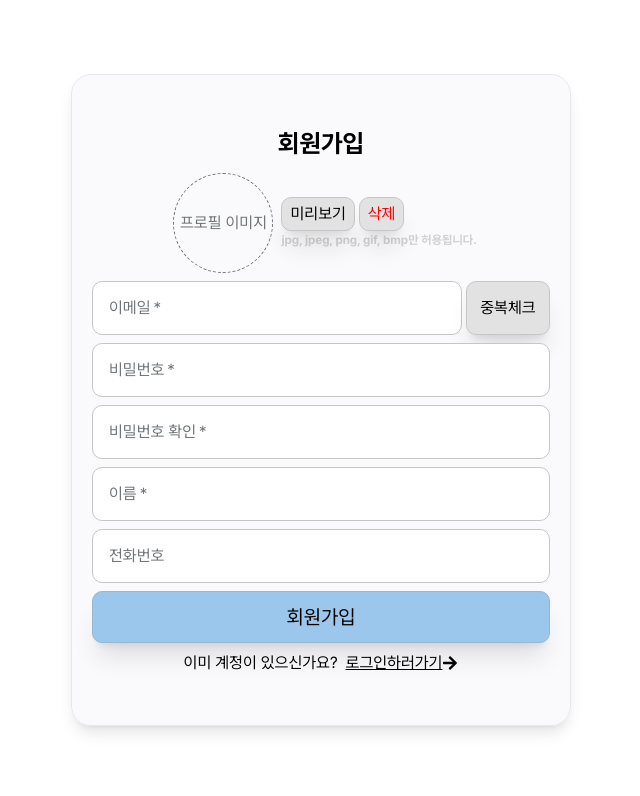
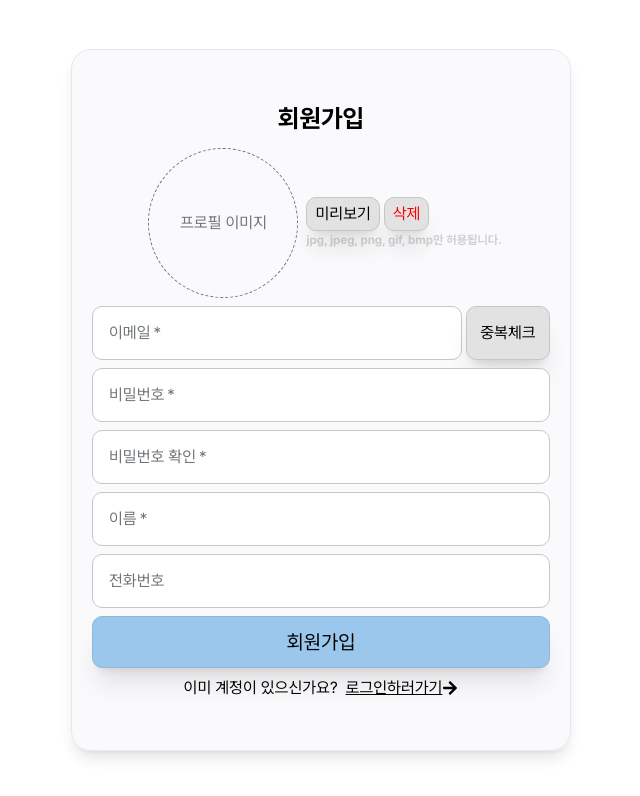
Before and after one commit to ST-JM-ORG/notice-board-fe, a Next.js app: page /sign-up in a window 1280 px wide. Shown: the top 796 px of the page, without its empty margins (319-959 px from the left). Built offline with nearby package versions, Linux system fonts and the light colour scheme.

Commit message:
Feat: 회원가입 > 프로필 이미지 미리보기 사이즈 변경 및 이미지 삭제시 에러메시지도 사라지도록 수정

```diff
--- a/src/app/(auth)/sign-up/page.tsx
+++ b/src/app/(auth)/sign-up/page.tsx
@@ -31,8 +31,15 @@ interface SignUpForm {
 }
 
 const Page = () => {
-  const { control, handleSubmit, getValues, setValue, setError, watch } =
-    useForm<SignUpForm>({
+  const {
+    control,
+    handleSubmit,
+    getValues,
+    setValue,
+    setError,
+    clearErrors,
+    watch,
+  } = useForm<SignUpForm>({
     mode: "onChange",
     reValidateMode: "onChange",
     defaultValues: {
@@ -73,6 +80,8 @@ const Page = () => {
           message: "jpg, jpeg, png, gif, bmp 확장자만 허용됩니다.",
         });
       } else {
+        clearErrors("file");
+
         const encodedFile = await encodeFileToBase64(file);
 
         if (typeof encodedFile === "string") {
@@ -85,6 +94,7 @@ const Page = () => {
   };
 
   const handleRemoveProfile = () => {
+    clearErrors("file");
     setValue("file", null);
     setValue("fileName", null);
     setValue("mime", null);
--- a/src/components/profile-uploader.tsx
+++ b/src/components/profile-uploader.tsx
@@ -22,13 +22,17 @@ const ProfileUploader = (props: Props) => {
         <label
           htmlFor="file-uploader"
           className={cn(
-            `flex h-100 w-100 items-center justify-center rounded-50 border-1 border-dashed
+            `rounded-75 flex h-150 w-150 items-center justify-center border-1 border-dashed
             border-sonic-silver`,
             "hover:cursor-pointer",
           )}
         >
           {file ? (
-            <img src={file} alt="Profile image" className="rounded-50" />
+            <img
+              src={file}
+              alt="Profile image"
+              className="rounded-75 h-full w-full object-contain"
+            />
           ) : (
             <span className="text-sonic-silver">프로필 이미지</span>
           )}
--- a/tailwind.config.ts
+++ b/tailwind.config.ts
@@ -18,7 +18,7 @@ export default {
         "carousel-prev": "carousel-prev .5s ease-in-out forwards",
         "carousel-next": "carousel-next .5s ease-in-out forwards",
       },
-      borderRadius: pxToRem(50),
+      borderRadius: pxToRem(100),
       borderWidth: pxToRem(10),
       boxShadow: {
         header: "0 4px 6px -1px rgba(0,0,0,0.1)",
```
Lines whose indentation alone changed are shown as unchanged.
